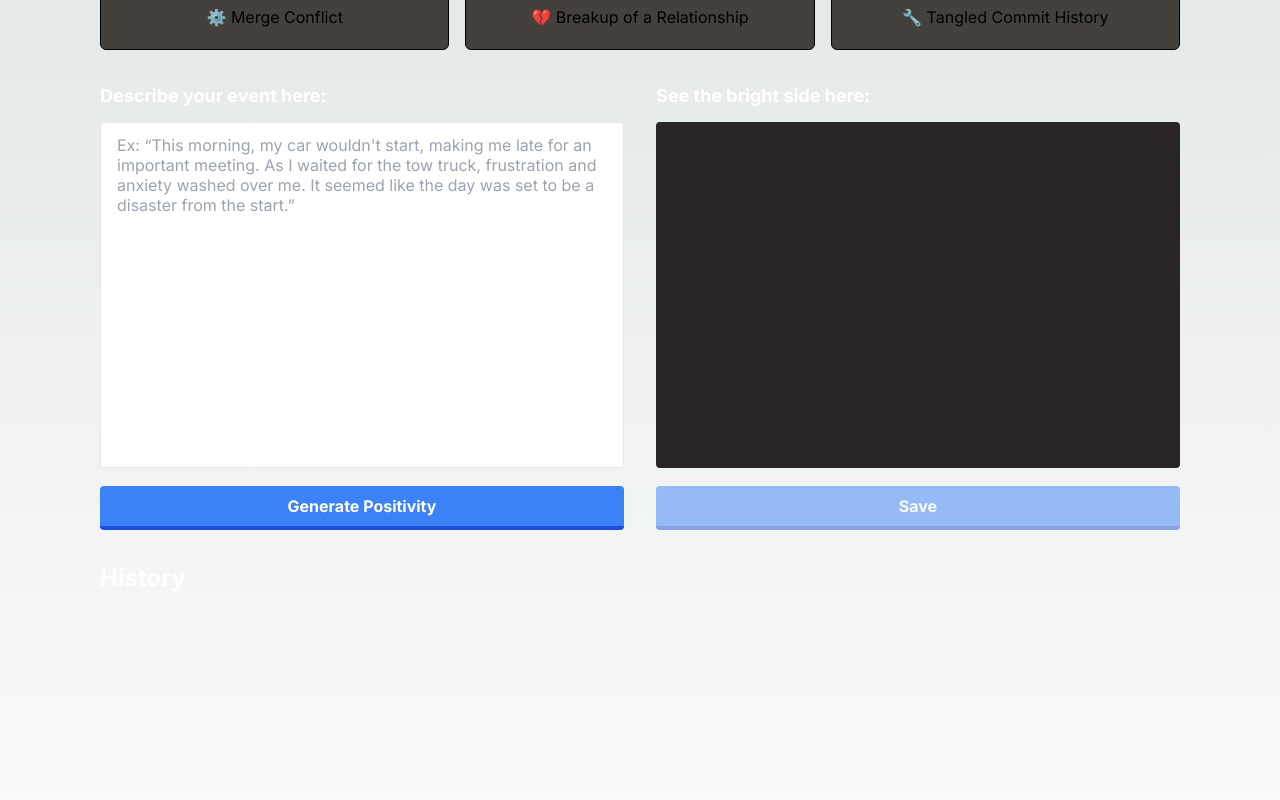
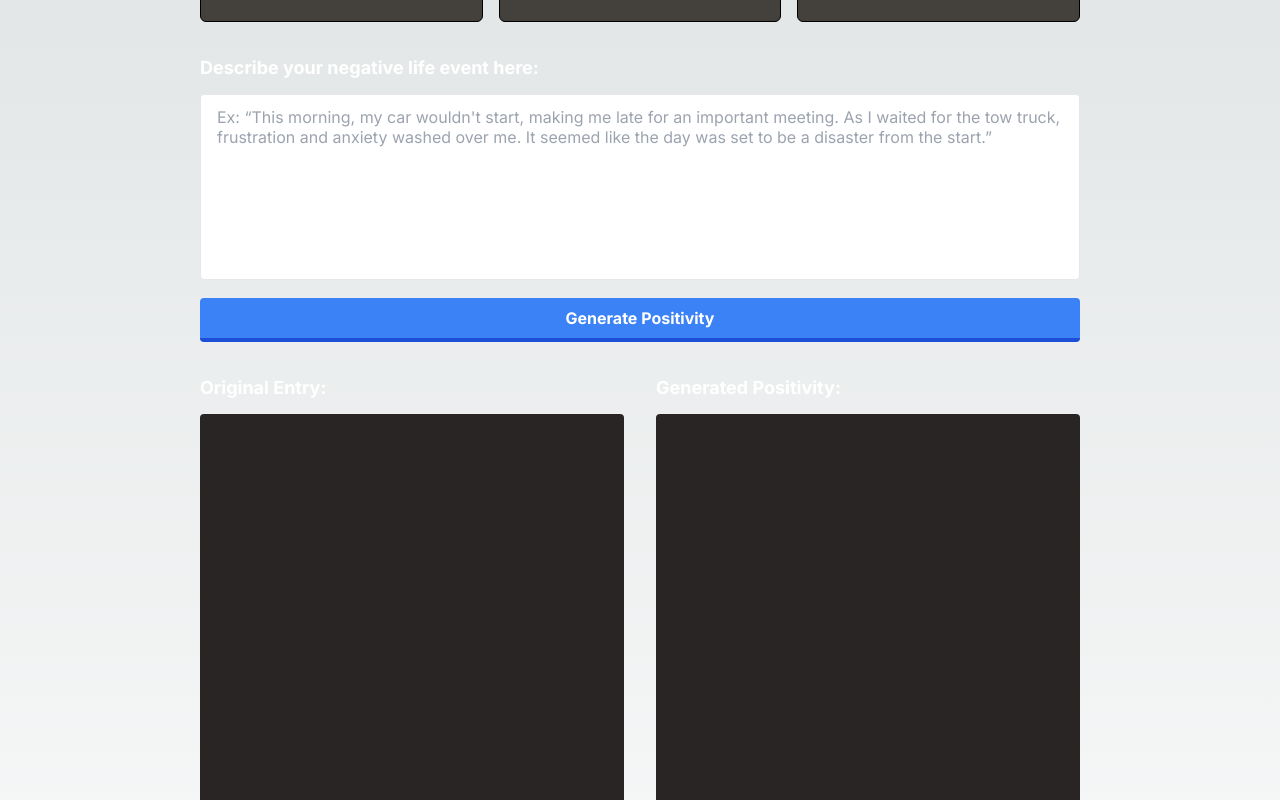
Before and after one commit to ewang0/ai-positivity-journal, a Next.js app: page / in a window 1280 px wide. Shown: the part 600-1400 px from the top of the page. Built offline with nearby package versions, Linux system fonts and the light colour scheme.

Commit message:
Styling updates

```diff
--- a/app/page.tsx
+++ b/app/page.tsx
@@ -1,9 +1,9 @@
 "use client";
 
 import History from "./history";
-import { useRef } from "react";
+import { useState, useRef } from "react";
 import { useChat, Message } from "ai/react";
-import { VercelIcon, GithubIcon, LoadingCircle, SendIcon } from "./icons";
+import { LoadingCircle } from "./icons";
 import ReactMarkdown from "react-markdown";
 import remarkGfm from "remark-gfm";
 import { STRINGS } from "./strings.js"
@@ -12,11 +12,13 @@ export default function Home() {
   const formRef = useRef<HTMLFormElement>(null);
   const inputRef = useRef<HTMLTextAreaElement>(null);
 
+  const [originalInput, setOriginalInput] = useState('');
+
   const initialMessages: Message[] = [
     {
       id: '1',
       role: 'user',
-      content: 'For each following journal entry I send you, provide the most relevant quote from a famous philosopher, scientist, inventor, writer, artist, musician, activist, comedian, or other historical figure that may provide some guidance and a positive outlook for this specific situation. Include any supporting comments that are specific to the event described. Include terminology from the journal entry in your response. In your response, provide reassurance and a possible silver lining. Return the quote in bolded text.', // Message content
+      content: 'For each following journal entry I send you, please provide the most relevant quote from a famous philosopher, scientist, inventor, writer, artist, musician, activist, comedian, or other historical figure that may provide some guidance and a positive outlook for this specific situation. Please include any supporting comments that are specific to the event described. Please include terminology from the original journal entry in your response. In your response, please provide reassurance and a possible silver lining. Please return the quote in bolded text. Please avoid using first person in your response. If the provided text is not a journal entry, please respond with "Please provide your input in the form of a journal entry."',
     },
     {
       id: '2',
@@ -25,11 +27,20 @@ export default function Home() {
     },
   ];
 
-  const { messages, input, setInput, handleInputChange, handleSubmit, isLoading} = useChat({
-    initialMessages: initialMessages
+  const { messages, input, setInput, handleSubmit, isLoading} = useChat({
+    initialMessages: initialMessages,
+    onResponse(response) {
+      console.log('response:', response);
+    },
+    onError(err:Error) {
+      console.log('error:', err);
+    },
+    onFinish(message: Message) {
+      console.log('message:', message);
+    }
   });
+
   console.log("messages:", messages);
-  // console.log("messages:", messages);
 
   const ButtonLoading = (
     <div className="flex gap-x-2 justify-center items-center">
@@ -39,9 +50,8 @@ export default function Home() {
   );
 
   return (
-    <main className="flex flex-col max-w-[1080px] m-auto">
+    <main className="flex flex-col max-w-[880px] m-auto">
       <div className="flex flex-col justify-center items-center w-full py-12 border-b-2">
-        {/* <img src="vercel.svg" className="bg-white"/> */}
         <h1 className="font-mono font-bold mb-5 text-center text-5xl">AI Positivity Journal</h1>
         <p className="font-sans max-w-sm text-center">Built with Next.js, Tailwind CSS, PlanetScale DB, OpenAI streaming, and Vercel AI SDK</p>
       </div>
@@ -67,39 +77,42 @@ export default function Home() {
           )}
         </div>
       </div>
-      <div className='grid grid-cols-2 gap-x-8'>
       <div>
         <form
           onSubmit={handleSubmit}
           className="w-full mt-8"
         >
             <label className="block text-white text-lg font-bold mb-3" htmlFor="username">
-                Describe your event here:
+              Describe your negative life event here:
             </label>
             <textarea
                 ref={inputRef}
                 className="bg-white text-gray-700 w-full border rounded py-3 px-4 leading-tight focus:outline-none focus:bg-white resize-none"
                 id="grid-first-name"
-                  rows={16}
+                rows={8}
                 placeholder={"Ex: “This morning, my car wouldn't start, making me late for an important meeting. As I waited for the tow truck, frustration and anxiety washed over me. It seemed like the day was set to be a disaster from the start.”"}
                 value={input}
                 required
                 onChange={(e) => setInput(e.target.value)}
-                  onKeyDown={(e) => {
-                    if (e.key === "Enter" && !e.shiftKey) {
-                      formRef.current?.requestSubmit();
-                      e.preventDefault();
-                    }
-                  }}
             />
-            <button className="flex justify-center items-center bg-blue-500 w-full hover:bg-blue-400 mt-3 text-white font-bold py-2 px-4 border-b-4 border-blue-700 hover:border-blue-500 rounded">
+          <button onClick={() => setOriginalInput(input)} className="flex justify-center items-center bg-blue-500 w-full hover:bg-blue-400 mt-3 text-white font-bold py-2 px-4 border-b-4 border-blue-700 hover:border-blue-500 rounded">
             {isLoading ? ButtonLoading : "Generate Positivity"}
           </button>
         </form>
       </div>
+      <div className='grid grid-cols-2 gap-x-8'>
         <div className="flex flex-col w-full pt-8">
-          <div className="block text-white text-lg font-bold mb-3">See the bright side here:</div>
-          <div className="h-full max-h-[346px] overflow-scroll bg-stone-800 rounded py-3 px-4">
+          <div className="block text-white text-lg font-bold mb-3">Original Entry:</div>
+          <div className="h-[400px] max-h-[400px] overflow-scroll bg-stone-800 rounded py-3 px-4">
+            {originalInput}
+          </div>
+          {/* <button className="bg-blue-500 w-full hover:bg-blue-400 mt-[18px] text-white font-bold py-2 px-4 border-b-4 border-blue-700 opacity-50 cursor-not-allowed rounded">
+            Save
+          </button> */}
+        </div>
+        <div className="flex flex-col w-full pt-8">
+          <div className="block text-white text-lg font-bold mb-3">Generated Positivity:</div>
+          <div className="h-full max-h-[400px] overflow-scroll bg-stone-800 rounded py-3 px-4">
             {messages[messages.length - 1]?.role === "user" ? <LoadingCircle/> :
               <ReactMarkdown
                   className="prose mt-1 w-full break-words prose-p:leading-relaxed"
@@ -115,13 +128,12 @@ export default function Home() {
               </ReactMarkdown>
             }
           </div>
-          <button className="bg-blue-500 w-full hover:bg-blue-400 mt-[18px] text-white font-bold py-2 px-4 border-b-4 border-blue-700 opacity-50 cursor-not-allowed rounded">
+          {/* <button className="bg-blue-500 w-full hover:bg-blue-400 mt-[18px] text-white font-bold py-2 px-4 border-b-4 border-blue-700 opacity-50 cursor-not-allowed rounded">
             Save
-          </button>
+          </button> */}
         </div>
       </div>
       <History />
-
     </main>
   );
 }
--- a/app/strings.js
+++ b/app/strings.js
@@ -26,5 +26,5 @@ export const STRINGS = {
         },
     ],
     REQUEST_PROMPT: "Please take the following negative situation and provide a quote from a famous philosopher or historical figure that may provide some guidance. Please include any supporting comments. Please return the quote in bolded text.",
-    INTRO: "Negative events can range from minor annoyances to major obstacles in our lives. AI Positivity Journal streams powerful insights from OpenAI’s Chat Completions API to provide reassurance, guidance, and perspective on any difficult situation we humans might face. Click the “Generate Positivity” button to hear quotes from philosophers, artists, writers, and other important historical figures."
+    INTRO: "AI Positivity Journal streams data from OpenAI’s Chat Completions API to provide reassurance, guidance, and perspective on any difficult situation we humans might face. Click the “Generate Positivity” button to hear quotes from philosophers, artists, writers, and other important historical figures."
 }
```
Lines whose indentation alone changed are shown as unchanged.
